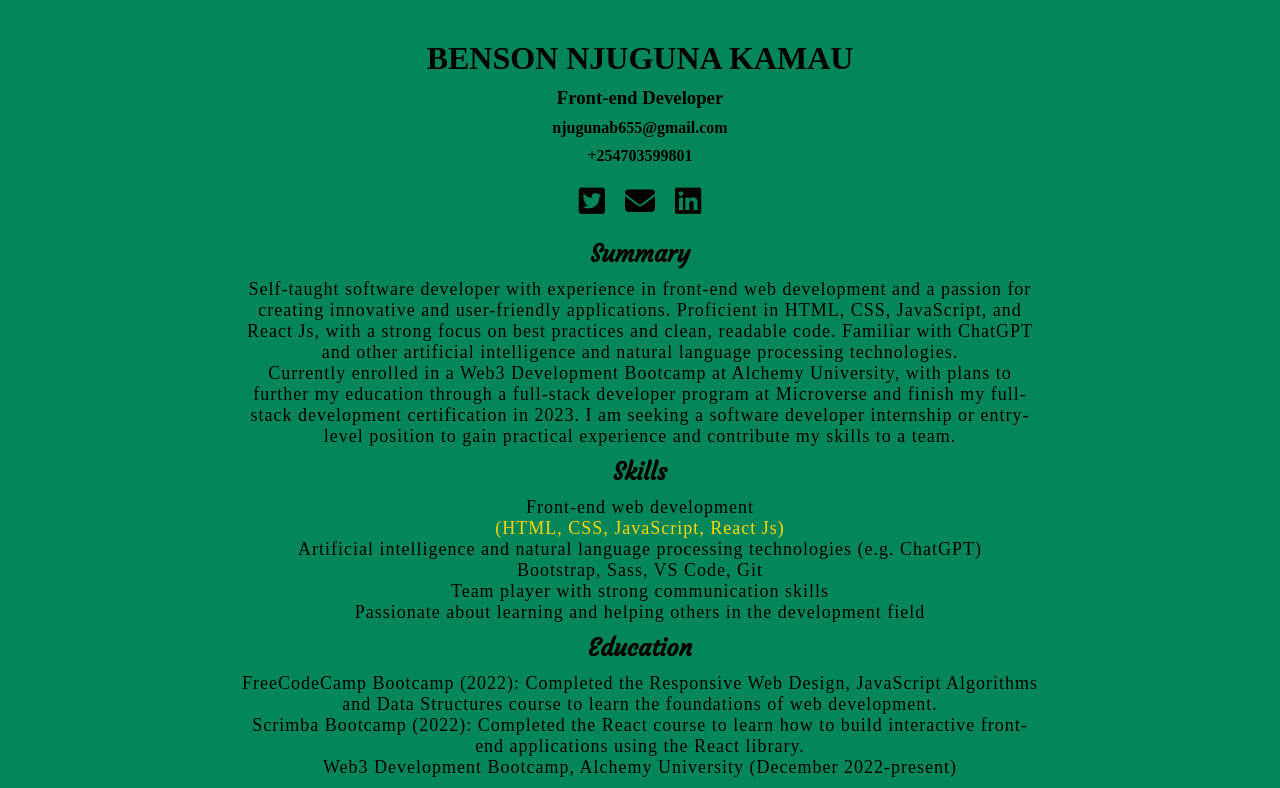
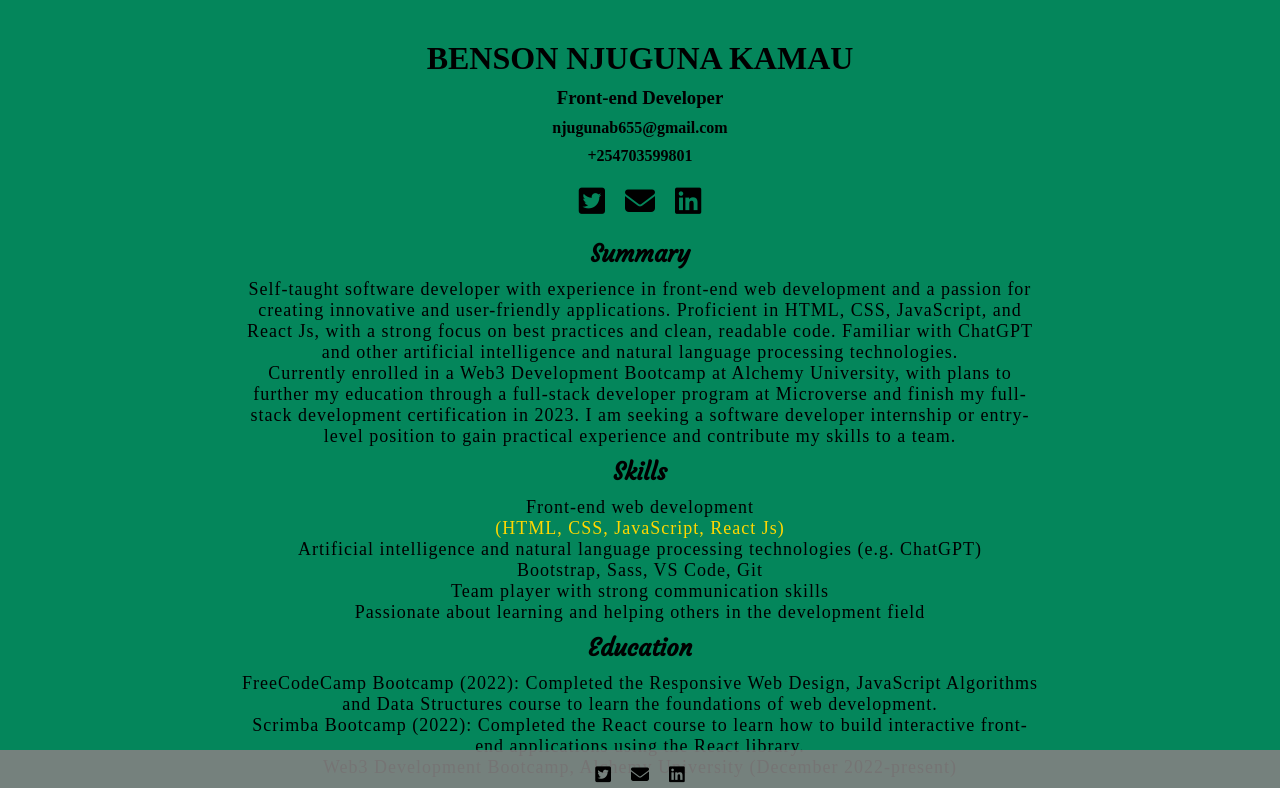
Before and after one commit to Bennyjoez/Resume, a React (Vite) app: page / in a window 1280 px wide. Shown: the top 788 px of the page. Built offline with nearby package versions, Linux system fonts and the light colour scheme.

Commit message:
Add a footer

```diff
--- a/src/index.css
+++ b/src/index.css
@@ -18,6 +18,7 @@
   text-align: center;
   max-width: 800px;
   margin: auto;
+  margin-bottom: 50px;
   padding: 20px 0px;
 }
 
@@ -57,6 +58,7 @@
   border-radius: 10px;
   font-size: 16px;
   letter-spacing: normal;
+  justify-content: space-around;
 }
 .project-tile-heading {
   font-weight: 600;
@@ -80,12 +82,26 @@
 .show {
   display: block;
 }
+.footer {
+  position: fixed;
+  background-color: rgba(130, 129, 129, 0.9);
+  width: 100%;
+  height: 50px;
+  bottom: 0;
+  display: flex;
+  justify-content: center;
+  align-items: center;
+}
+.footer a {
+  color: black;
+  font-size: 18px;
+  margin: 10px;
+}
 @media (max-width: 450px) {
   .project-tile {
     width: 80%;
     height: 150px;
     margin-bottom: 15px;
-    justify-content: center;
     padding-block: 20px;
   }
 }
```
